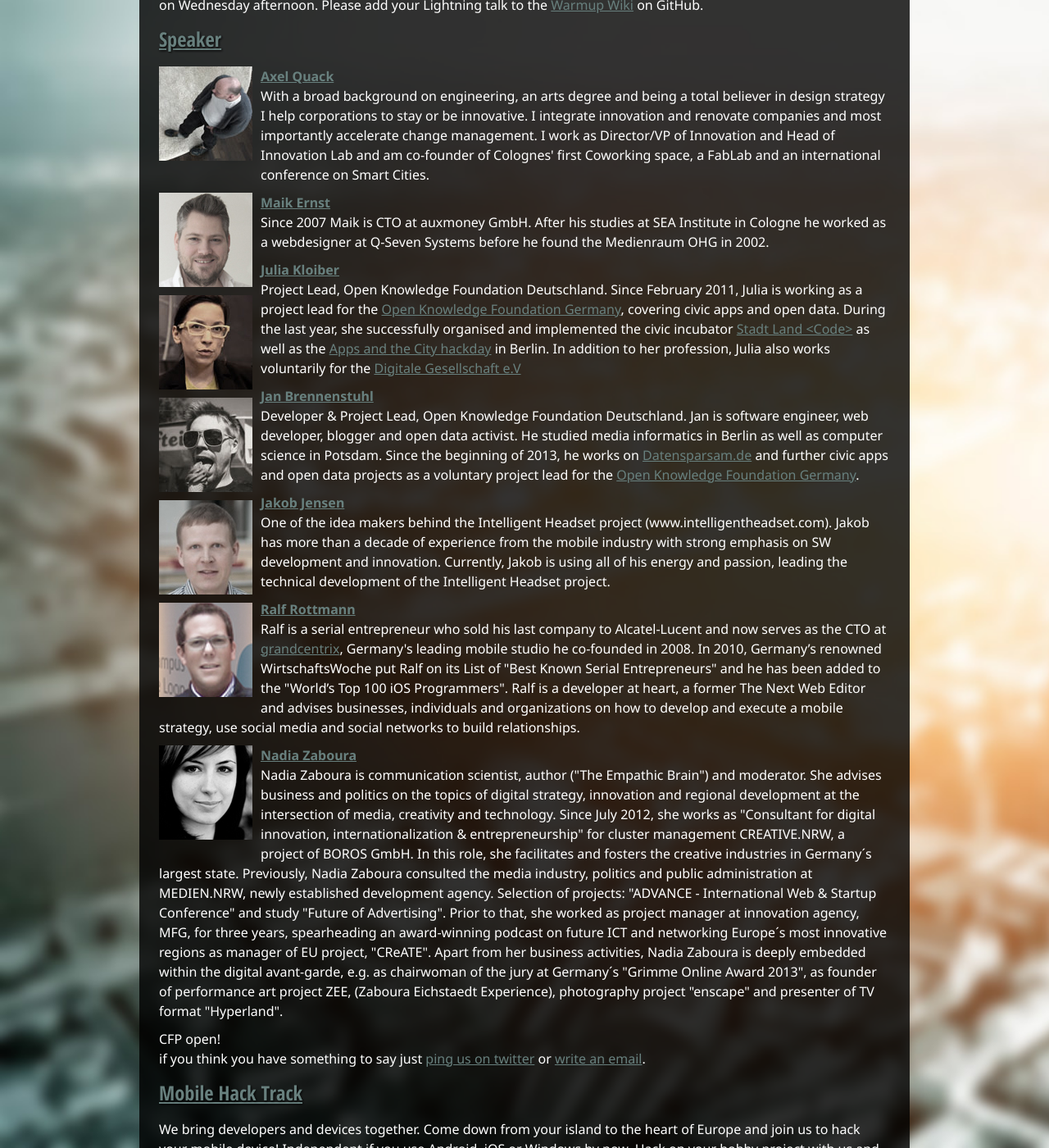
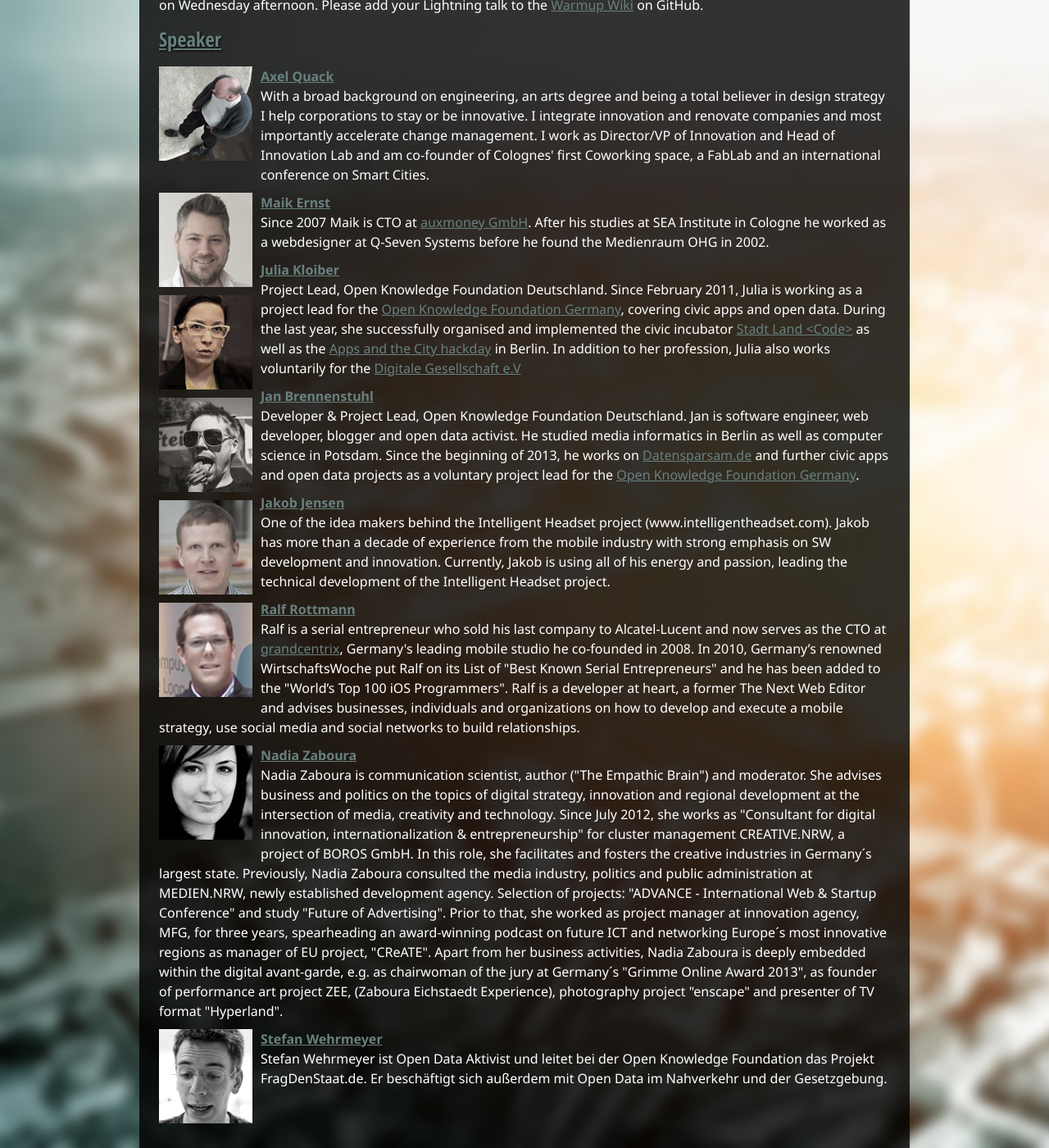
Before and after one commit to InteractiveCologne/interactivecologne.github.com, a Jekyll site: the page built from hack-n-tech.html, in a window 1280 px wide and 1400 px high, scrolled down 1226 px. Shown: the whole window at 82% size. Built offline with Jekyll 4.4.1, drawn with Linux system fonts in a browser that asks for light colours; nearby versions of some CDN libraries; some of the changed text lies outside the part shown.

Commit message:
added speakers

```diff
--- a/_includes/supporter.html
+++ b/_includes/supporter.html
@@ -65,6 +65,7 @@
 		<a href="http://nerdhub.de" target="_blank" class="span2"><img src="/assets/images/sponsors/nerdhub.jpg" /></a>
 		<a href="http://developer.nokia.com/entwicklergeraet" target="_blank" class="span2"><img src="/assets/images/sponsors/nokia.jpg" /></a>
 		<a href="http://objcgn.com/" target="_blank" class="span2"><img src="/assets/images/sponsors/objcgn.jpg" /></a>
+		<a href="http://okfn.org/" target="_blank" class="span2"><img src="/assets/images/sponsors/okf-de.jpg" /></a>
 		<a href="http://www.piabo.net/" target="_blank" class="span2"><img src="/assets/images/sponsors/piabo.jpg" /></a>
 		<a href="http://pragprog.com/" target="_blank" class="span2"><img src="/assets/images/sponsors/pragmatic-bookshelf.jpg" /></a>
 		<a href="http://solutionseeker.de" target="_blank" class="span2"><img src="/assets/images/sponsors/solution-seeker.jpg" /></a>
--- a/hack-n-tech.html
+++ b/hack-n-tech.html
@@ -51,7 +51,7 @@
 					<img class="speaker" src="assets/images/speaker/axel_quack.jpg" alt="Axel Quack"/><a href="#axel-quack" name="axel-quack"><strong>Axel Quack</strong></a><br/>With a broad background on engineering, an arts degree and being a total believer in design strategy I help corporations to stay or be innovative. I integrate innovation and renovate companies and most importantly accelerate change management. I work as Director/VP of Innovation and Head of Innovation Lab and am co-founder of Colognes' first Coworking space, a FabLab and an international conference on Smart Cities.</a>
 				</p>
 				<p class="speaker">
-					<img class="speaker" src="assets/images/speaker/maik-ernst.jpg" alt="Axel Quack"/><a href="#maik-ernst" name="maik-ernst"><strong>Maik Ernst</strong></a><br/>Since 2007 Maik is CTO at auxmoney GmbH. After his studies at SEA Institute in Cologne he worked as a webdesigner at Q-Seven Systems before he found the Medienraum OHG in 2002.
+					<img class="speaker" src="assets/images/speaker/maik-ernst.jpg" alt="Maik Ernst"/><a href="#maik-ernst" name="maik-ernst"><strong>Maik Ernst</strong></a><br/>Since 2007 Maik is CTO at <a href="http://auxmoney.de">auxmoney GmbH</a>. After his studies at SEA Institute in Cologne he worked as a webdesigner at Q-Seven Systems before he found the Medienraum OHG in 2002.
 				</p>
 				<p class="speaker">
 					<img class="speaker" src="assets/images/speaker/julia_kloiber.jpg" alt="Julia Kloiber"/><a href="#julia-kloiber" name="julia-kloiber"><strong>Julia Kloiber</strong></a><br/>Project Lead, Open Knowledge Foundation Deutschland. Since February 2011, Julia is working as a project lead for the <a href="http://okfn.de/">Open Knowledge Foundation Germany</a>, covering civic apps and open data. During the last year, she successfully organised and implemented the civic incubator <a href="http://stadtlandcode.de/">Stadt Land &#60;Code&#62;</a> as well as the <a href="http://berlin.appsandthecity.net/">Apps and the City hackday</a> in Berlin. In addition to her profession, Julia also works voluntarily for the <a href="https://digitalegesellschaft.de/">Digitale Gesellschaft e.V</a>
@@ -68,9 +68,11 @@
 				<p class="speaker">
 					<img class="speaker" src="assets/images/speaker/nadia-zaboura.jpg" alt="Nadia Zaboura"/><a href="#nadia-zaboura" name="nadia-zaboura"><strong>Nadia Zaboura</strong></a><br/>Nadia Zaboura is communication scientist, author ("The Empathic Brain") and moderator. She advises business and politics on the topics of digital strategy, innovation and regional development at the intersection of media, creativity and technology. Since July 2012, she works as "Consultant for digital innovation, internationalization & entrepreneurship" for cluster management CREATIVE.NRW, a project of BOROS GmbH. In this role, she facilitates and fosters the creative industries in Germany´s largest state. Previously, Nadia Zaboura consulted the media industry, politics and public administration at MEDIEN.NRW, newly established development agency. Selection of projects: "ADVANCE - International Web & Startup Conference" and study "Future of Advertising". Prior to that, she worked as project manager at innovation agency, MFG, for three years, spearheading an award-winning podcast on future ICT and networking Europe´s most innovative regions as manager of EU project, "CReATE". Apart from her business activities, Nadia Zaboura is deeply embedded within the digital avant-garde, e.g. as chairwoman of the jury at Germany´s "Grimme Online Award 2013", as founder of performance art project ZEE, (Zaboura Eichstaedt Experience), photography project "enscape" and presenter of TV format "Hyperland".
 				</p>
-				<p>CFP open!<br/>
-				if you think you have something to say just <a href="http://twitter.com/interactive_cgn">ping us on twitter</a> or <a href="mailto:jan@railslove.com">write an email</a>.</p>
 
+				<p class="speaker">
+					<img class="speaker" src="assets/images/speaker/stefan-wehrmeyer.jpg" alt="Stefan Wehrmeyer"/><a href="#stefan-wehrmeyer" name="stefan-wehrmeyer"><strong>Stefan Wehrmeyer</strong></a><br/>Stefan Wehrmeyer ist Open Data Aktivist und leitet bei der Open Knowledge Foundation das Projekt FragDenStaat.de. Er beschäftigt sich außerdem mit Open Data im Nahverkehr und der Gesetzgebung.
+				</p>
+				<div style="clear:both"></div>
 				<h3><a name="mobile" href="#mobile">Mobile Hack Track</a></h3>
 				<p>
 					We bring developers and devices together.
@@ -221,6 +223,9 @@
 				<p>After the talks we will have a live performance of <a href="/parties#malte">Malte Griesgram</a></p>
 				<h4>Talks</h4>
 				<p class="speaker">
+					<img class="speaker" src="assets/images/speaker/maik-ernst.jpg" alt="Maik Ernst"/><a href="#maik-ernst" name="maik-ernst"><strong>Maik Ernst</strong></a><br/>Since 2007 Maik is CTO at <a href="http://auxmoney.de">auxmoney GmbH</a>. After his studies at SEA Institute in Cologne he worked as a webdesigner at Q-Seven Systems before he found the Medienraum OHG in 2002.
+				</p>
+				<p class="speaker">
 					<img class="speaker" src="assets/images/speaker/florian-hofmann.jpg" alt="florian-hofmann"/><a href="#florian-hofmann" name="florian-hofmann"><strong>Florian Hofmann</strong></a><br/>Florian Hofmann, Jahrgang 1980, ist Mitgründer und Managing Director of Business Development von pixoona, einer Marke der redpeppix GmbH & Co. KG mit Sitz in Wiesbaden. Florian verantwortet die Weiterentwicklung des Unternehmens. Nach seinem Studium der Sozialen Arbeit und mehreren Semestern Business Administration an der Fachhochschule Wiesbaden ist er bereits seit mehr als zwei Jahren als Manager für den Bereich Business Development verantwortlich. Seit November 2011 ist der gebürtige Hochheimer als Managing Director Business Development tätig. <em>His talk: Augmented Reality am Scheideweg: Digitale Reklameflut oder user-generated Öffentlichkeit?</em>
 				</p>
 				<p class="speaker">
```
Also changed, not shown: speakers.html (+9 -0 lines), assets/images/speaker/stefan-wehrmeyer.jpg (added), assets/images/sponsors/okf-de.jpg (added).
